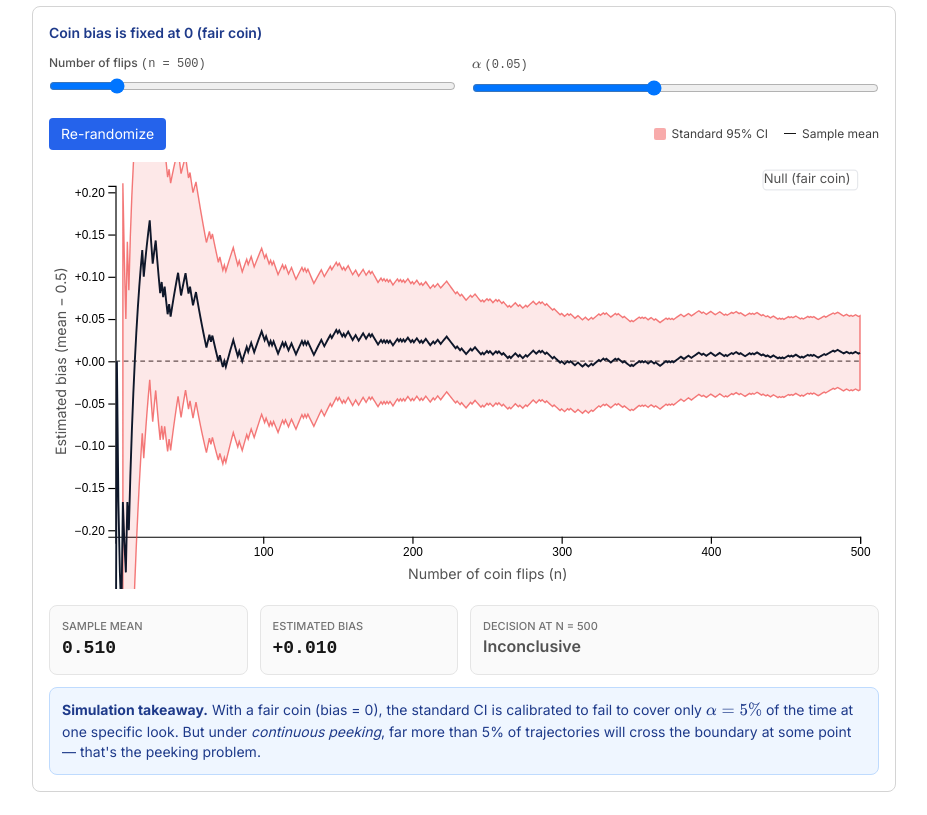
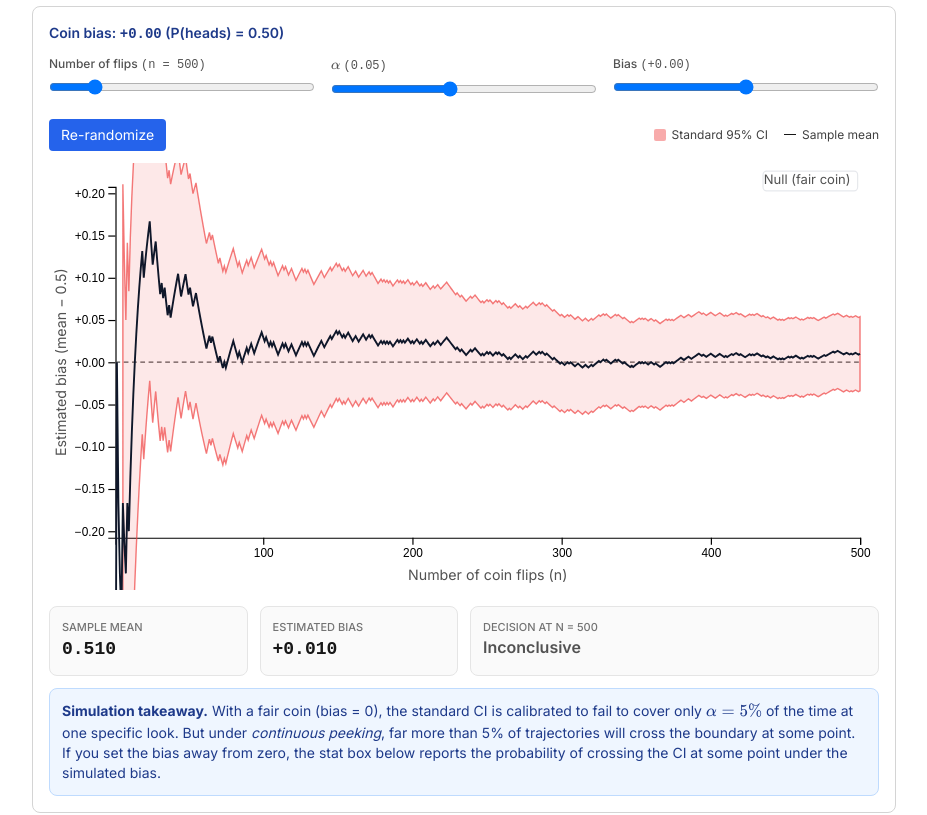
Before and after one commit to n-levy/sequential_testing, a Next.js app in the folder site/: page /short in a window 1280 px wide. Shown: the part 1560-2375 px from the top of the page, without its empty margins (288-1215 px from the left). Built offline with nearby package versions, Linux system fonts and the light colour scheme.

Commit message:
Restore: bias slider in simulation, update stat text for A/A vs simulated test

```diff
--- a/site/components/act1/Act1.tsx
+++ b/site/components/act1/Act1.tsx
@@ -52,13 +52,13 @@ export function Act1() {
         <CoinFlipMeanSim
           layers={['fixed-ci']}
           showPeekStats
+            defaultBias={0}
             takeaway={
               <>
                 <strong>Simulation takeaway.</strong> With a fair coin (bias = 0), the standard
                 CI is calibrated to fail to cover only <InlineMath>{`\\alpha = 5\\%`}</InlineMath> of
                 the time at one specific look. But under <em>continuous peeking</em>, far
-              more than 5% of trajectories will cross the boundary at some point —
-              that&apos;s the peeking problem.
+                more than 5% of trajectories will cross the boundary at some point. If you set the bias away from zero, the stat box below reports the probability of crossing the CI at some point under the simulated bias.
               </>
             }
         />
--- a/site/components/act2/Act2.tsx
+++ b/site/components/act2/Act2.tsx
@@ -38,13 +38,14 @@ export function Act2() {
         <CoinFlipMeanSim
           layers={['fixed-ci', 'sequential-ci']}
           showPeekStats
+          defaultBias={0}
           takeaway={
             <>
               <strong>Simulation takeaway.</strong> Slide the bias to 0 and re-randomize
               several times. The standard CI (red) crosses the null line in many
               trajectories &mdash; the peeking problem. The sequential CI (blue) is wider but
               its boundary is calibrated to keep the false positive rate at{' '}
-              <InlineMath>{`\\alpha`}</InlineMath> across <em>every</em> peek.
+              <InlineMath>{`\\alpha`}</InlineMath> across <em>every</em> peek. If you set the bias away from zero, the stat box below reports the probability of crossing the CI at some point under the simulated bias.
             </>
           }
         />
--- a/site/components/act3/Act3.tsx
+++ b/site/components/act3/Act3.tsx
@@ -94,8 +94,9 @@ export function Act3() {
         <div className="mb-10">
           <CoinFlipMeanSim
             layers={['fixed-ci', 'sequential-ci', 'pocock', 'obf', 'bonferroni']}
+            defaultBias={0}
             takeaway={<>
-              <strong>Simulation takeaway.</strong> For each method, this shows the share of 500 simulated A/A tests (fair coin) that crossed the respective threshold at any point. This demonstrates how each correction controls the false positive rate under peeking.
+              <strong>Simulation takeaway.</strong> For each method, this shows the share of 500 simulated tests that crossed the respective threshold at any point. When bias = 0, this is an A/A test; otherwise, it shows the probability of crossing under the simulated bias. This demonstrates how each correction controls the error rate under peeking.
             </>}
           />
         </div>
--- a/site/components/shared/CoinFlipMeanSim.tsx
+++ b/site/components/shared/CoinFlipMeanSim.tsx
@@ -138,16 +138,16 @@ export function CoinFlipMeanSim({
   layers,
   showPeekStats = false,
   takeaway,
-  // defaultBias is ignored; bias is always zero in this version
+  defaultBias = 0,
   defaultN = 500,
 }: CoinFlipMeanSimProps) {
-  const bias = 0 // always fair coin
+  const [bias, setBias] = useState(defaultBias)
   const [n, setN] = useState(defaultN)
   const [alpha, setAlpha] = useState(0.05)
   const [seed, setSeed] = useState(1)
   const svgRef = useRef<SVGSVGElement | null>(null)
 
-  const pHeads = 0.5
+  const pHeads = 0.5 + bias
 
   // Trajectory recomputed automatically whenever the controls change.
   const traj = useMemo(() => simulateTrajectory(n, pHeads, seed), [n, pHeads, seed])
@@ -184,7 +184,7 @@ export function CoinFlipMeanSim({
           let sum = 0
           let crossed = false
           for (let i = 1; i <= n && !crossed; i++) {
-            sum += rand() < 0.5 ? 1 : 0
+            sum += rand() < pHeads ? 1 : 0
             // Only check at scheduled looks (for group sequential methods)
             let check = true
             if (layer === 'pocock' || layer === 'obf' || layer === 'bonferroni') {
@@ -435,9 +435,9 @@ export function CoinFlipMeanSim({
   return (
     <div className="bg-white border border-neutral-300 rounded-lg p-4 my-6">
       <div className="mb-3 text-sm text-blue-900 font-semibold">
-        Coin bias is fixed at 0 (fair coin)
+        Coin bias: <span className="font-mono">{bias >= 0 ? '+' : ''}{bias.toFixed(2)}</span> (P(heads) = {(0.5 + bias).toFixed(2)})
       </div>
-      <div className="grid grid-cols-1 sm:grid-cols-2 gap-4 mb-4">
+      <div className="grid grid-cols-1 sm:grid-cols-3 gap-4 mb-4">
         <div>
           <label className="block text-xs font-medium text-neutral-600 mb-1">
             Number of flips <span className="font-mono">(n = {n})</span>
@@ -455,6 +455,16 @@ export function CoinFlipMeanSim({
           <input
             type="range" min={0.01} max={0.10} step={0.01}
             value={alpha} onChange={e => setAlpha(parseFloat(e.target.value))}
+            className="w-full"
+          />
+        </div>
+        <div>
+          <label className="block text-xs font-medium text-neutral-600 mb-1">
+            Bias <span className="font-mono">({bias >= 0 ? '+' : ''}{bias.toFixed(2)})</span>
+          </label>
+          <input
+            type="range" min={-0.5} max={0.5} step={0.01}
+            value={bias} onChange={e => setBias(parseFloat(e.target.value))}
             className="w-full"
           />
         </div>
@@ -514,7 +524,7 @@ export function CoinFlipMeanSim({
         {layers.length > 1 && (
           <div className="bg-blue-50 border border-blue-200 rounded-lg p-3 col-span-2 sm:col-span-4">
             <div className="text-[11px] font-medium text-blue-700 uppercase mb-1">
-              Share of simulations that crossed each threshold at any point (A/A, bias = 0)
+              Share of simulations that crossed each threshold at any point{bias === 0 ? ' (A/A test, bias = 0)' : ' (simulated test)'}
             </div>
             <ul className="text-sm text-blue-900 font-mono space-y-1">
               {layers.map(layer => (
```
Lines whose indentation alone changed are shown as unchanged.
